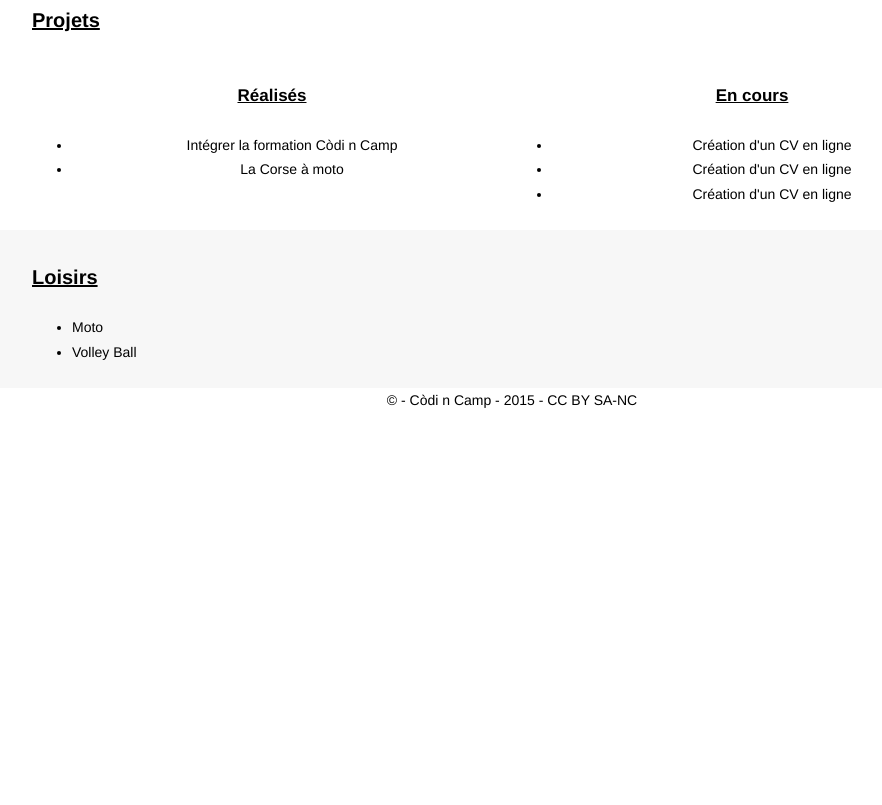
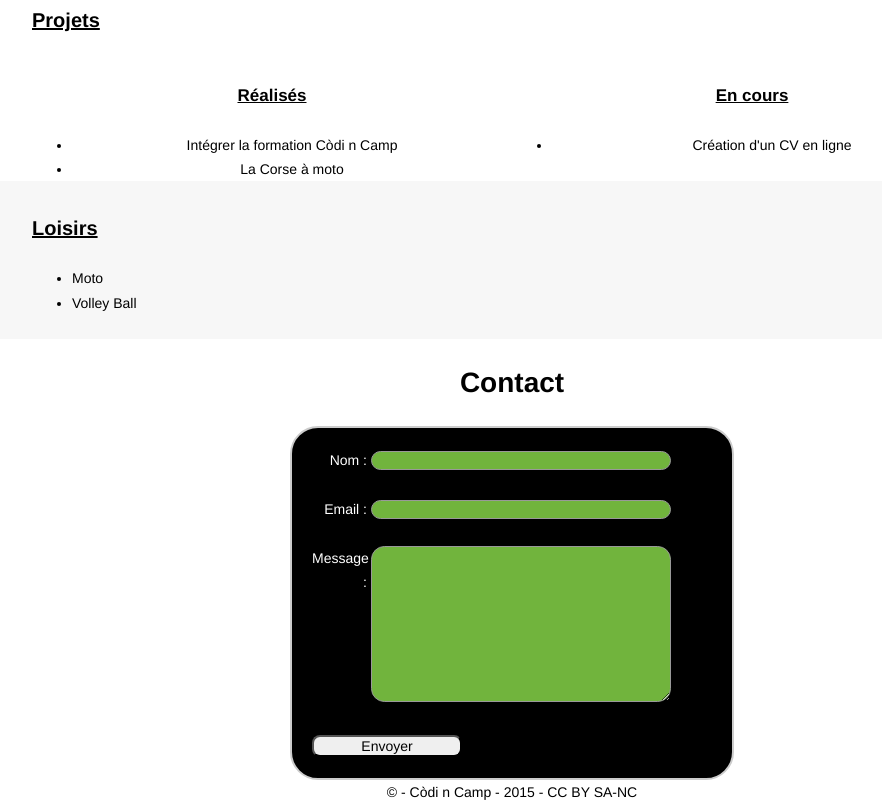
Before and after one commit to psarrus/fiche1, a plain HTML site: page psarrus.html in a window 1280 px wide. Shown: the part 636-1441 px from the top of the page, without its empty margins (128-1010 px from the left). Before the commit the page ends 1049 px from the top, so only its background shows below. Drawn offline with Linux system fonts and the light colour scheme.

Commit message:
modif contact.html dans psarrus.html

```diff
--- a/contact.css
+++ b/contact.css
@@ -1,50 +1,6 @@
-body {
-  background-color: #f7f7f7;
-  margin: 0px;
-  text-align: center;
-  font-size: 14px;
-  font-family: "Roboto Slab", "Helvetica Neue", Helvetica, Arial, sans-serif;
-}
 
-header {
-  background-color: #222222;
-  height: 70px;
-  padding: 10px 10px 10px 50px;
-}
 
-span {
-  padding: 15px 15px 15px 15px;
-  font-size: 2em;
-  float: left;
-  margin: 0px;
-  color: #71b43d;
-  font-family: "Kaushan Script", "Helvetica Neue", Helvetica, Arial, cursive;
-  }
-
-  nav a{
-    color: white;
-    text-decoration: none;
-  }
-
-  nav a:hover{
-    color: #71b43d;
-  }
-
-.menu {
-  float: right;
-  margin-right: 50px;
-  font-size: 14px;
-  display: inline;
-  list-style-type: none;
-}
-
-.menu li{
-  padding: 10px 30px 10px 50px;
-  float: left;
-  margin: 0px;
-}
-
-form {
+.contact form {
     width: 400px;
     background-color: black;
     border: 2px solid #ccc;
@@ -53,12 +9,12 @@ form {
     margin: auto;
 }
 
-h1 {
+.contact h1 {
   font-family: "Kaushan Script", "Helvetica Neue", Helvetica, Arial, cursive;
   text-align: center;
 }
 
-label {
+.contact label {
     /* Afin de s'assurer que toutes les étiquettes aient la même dimension et soient alignées correctement */
     display: inline-block;
     width: 55px;
@@ -69,27 +25,17 @@ label {
     font-size: 1em;
 }
 
-.inp {
+.contact .inp {
   background-color: #71b43d;
   border-radius: 1em;
   color: white;
+  width: 300px;
+  -moz-box-sizing: border-box;
+  box-sizing: border-box;
+  border: 1px solid #999;
 }
 
-input, textarea {
-    /* Afin de s'assurer que tous les champs textuels utilisent la même police
-       Par défaut, textarea utilise une police à espacement constant */
-    font: 1em sans-serif;
-
-    /* Pour donner la même dimension à tous les champs textuels */
-    width: 300px;
-    -moz-box-sizing: border-box;
-    box-sizing: border-box;
-
-    /* Pour harmoniser l'apparence des bordures des champs textuels */
-    border: 1px solid #999;
-}
-
-.btn {
+.contact .btn {
   width: 150px;
   border-radius: 8px;
   font-size: 14px;
--- a/psarrus.html
+++ b/psarrus.html
@@ -4,9 +4,12 @@
       <meta charset="utf-8">
       <title>NOM PRENOM | Còdi n Camp - Promo 1</title>
       <link rel="stylesheet" href="style.css">
+      <!-- <link rel="stylesheet" href="contact.css"> -->
       <!-- <script src="/script.js"></script> -->
     </head>
     <body>
+
+    <div class="index">
       <header>
         <nav>
           <span>SARRUS Pierre</span>
@@ -15,10 +18,11 @@
             <li><a href="#bio">BIOGRAPHIE</a></li>
             <li><a href="#obj">OBJECTIFS</a></li>
             <li><a href="#pro">PROJETS</a></li>
-            <li><a href="contact.html">CONTACTS</a></li>
+            <li><a href="contact.html">CONTACT</a></li>
           </ul>
         </nav>
       </header><br/>
+
 
       <section class="grey" id="moi">
           <div class="l960">
@@ -64,8 +68,8 @@
                 <h4>En cours</h4>
                   <ul>
                     <li>Création d'un CV en ligne</li>
-                    <li>Création d'un CV en ligne</li>
-                    <li>Création d'un CV en ligne</li>
+                    <!-- <li>Création d'un CV en ligne</li> -->
+                    <!-- <li>Création d'un CV en ligne</li> -->
                   </ul>
                 </div>
            </div>
@@ -80,7 +84,48 @@
             </ul>
          </div>
         </section>
+    </div>
+    <div class="contact">
+        <h1>Contact</h1>
 
+        <form action="contact_traitement.html" method="get">
+          <div>
+              <label for="nom">Nom :</label>
+              <input class="inp" type="text" name="user_nom" id="nom" />
+          </div><br/>
+          <div>
+              <label for="mail">Email :</label>
+              <input class="inp" type="email" name="user_mail" id="mail" />
+          </div><br/>
+          <!-- <div>
+              <label>Sexe :</label>
+              <input type="radio" name="user_sexe" value="H" checked />Homme
+              <input type="radio" name="user_sexe" value="F" />Femme
+          </div>
+          <div>
+              <label for="naissance">Date de naissance :</label>
+              <input type="Date" name="user_date" id="naissance" value="mm/dd/yyyy"/>
+          </div>
+          <div>
+              <label for="color">Couleur préférée :</label>
+              <input type="color" name="user_color" id="color" />
+          </div>
+          <div>
+              <label for="parfum">Vos desserts préférés :</label>
+              <input type="checkbox" name="user_dessert" value="1"/>glace vanille
+              <input type="checkbox" name="user_dessert" value="2"/>chantilly
+              <input type="checkbox" name="user_dessert" value="3"/>chocolat chaud
+              <input type="checkbox" name="user_dessert" value="4"/>biscuit
+          </div> -->
+          <div>
+              <label for="message">Message :</label>
+              <textarea class="inp" name="msg" id="message" rows="10"></textarea>
+          </div><br/>
+
+              <button class="btn" type="submit">Envoyer</button>
+
+        </form>
+    </div>
   <footer>
     © - Còdi n Camp - 2015 - CC BY SA-NC
   </footer>
--- a/style.css
+++ b/style.css
@@ -80,7 +80,7 @@ nav a:hover{
   margin: auto;
 }
 
-.l960 {
+.index .l960 {
   width: 960px;
   margin: auto;
 }
@@ -105,3 +105,46 @@ nav a:hover{
 footer {
   text-align: center;
 }
+
+
+.contact form {
+    width: 400px;
+    background-color: black;
+    border: 2px solid #ccc;
+    border-radius: 2em;
+    padding: 20px 20px 20px 20px;
+    margin: auto;
+}
+
+.contact h1 {
+  font-family: "Kaushan Script", "Helvetica Neue", Helvetica, Arial, cursive;
+  text-align: center;
+}
+
+.contact label {
+    /* Afin de s'assurer que toutes les étiquettes aient la même dimension et soient alignées correctement */
+    display: inline-block;
+    width: 55px;
+    text-align:right;
+    vertical-align: top;
+    font-family: "Kaushan Script", "Helvetica Neue", Helvetica, Arial, cursive;
+    color: white;
+    font-size: 1em;
+}
+
+.contact .inp {
+  background-color: #71b43d;
+  border-radius: 1em;
+  color: white;
+  width: 300px;
+  -moz-box-sizing: border-box;
+  box-sizing: border-box;
+  border: 1px solid #999;
+}
+
+.contact .btn {
+  width: 150px;
+  border-radius: 8px;
+  font-size: 14px;
+  font-family: "Kaushan Script", "Helvetica Neue", Helvetica, Arial, cursive;
+}
```
